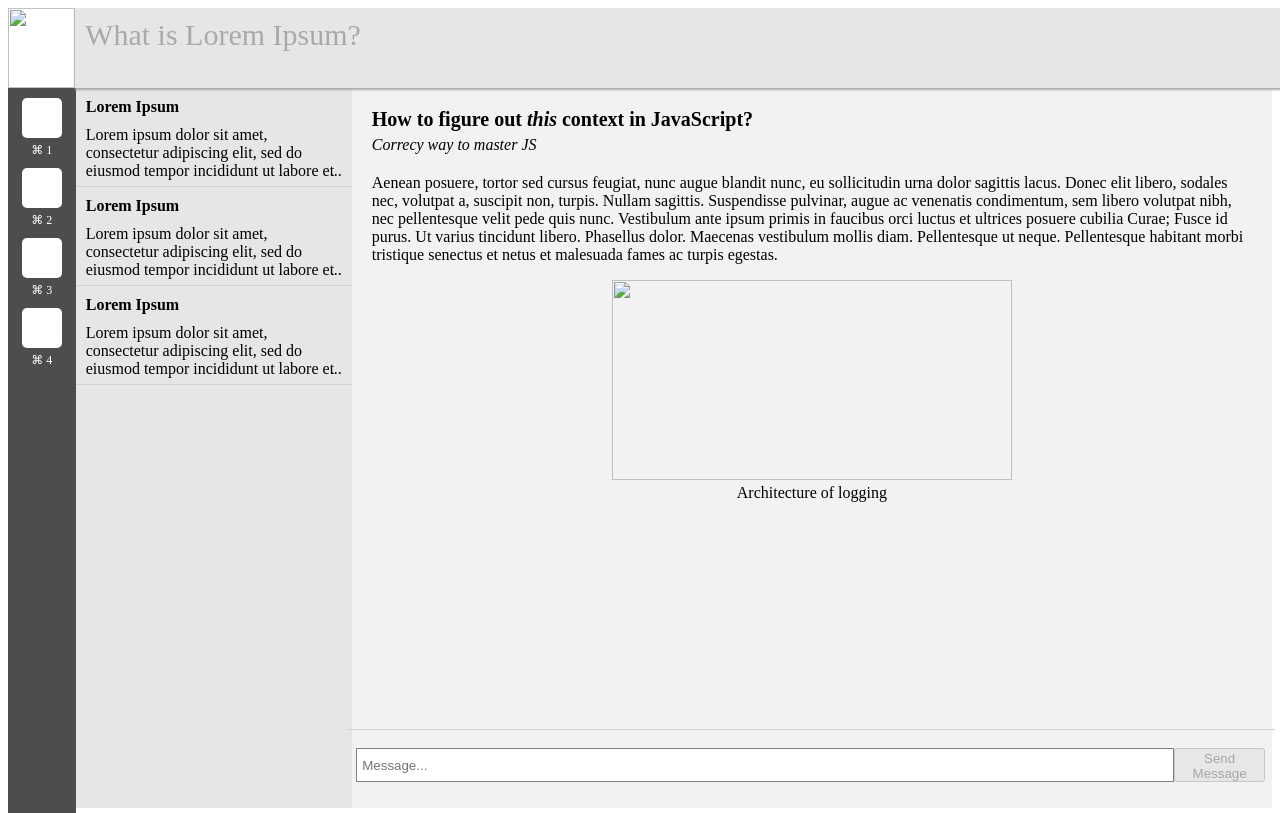
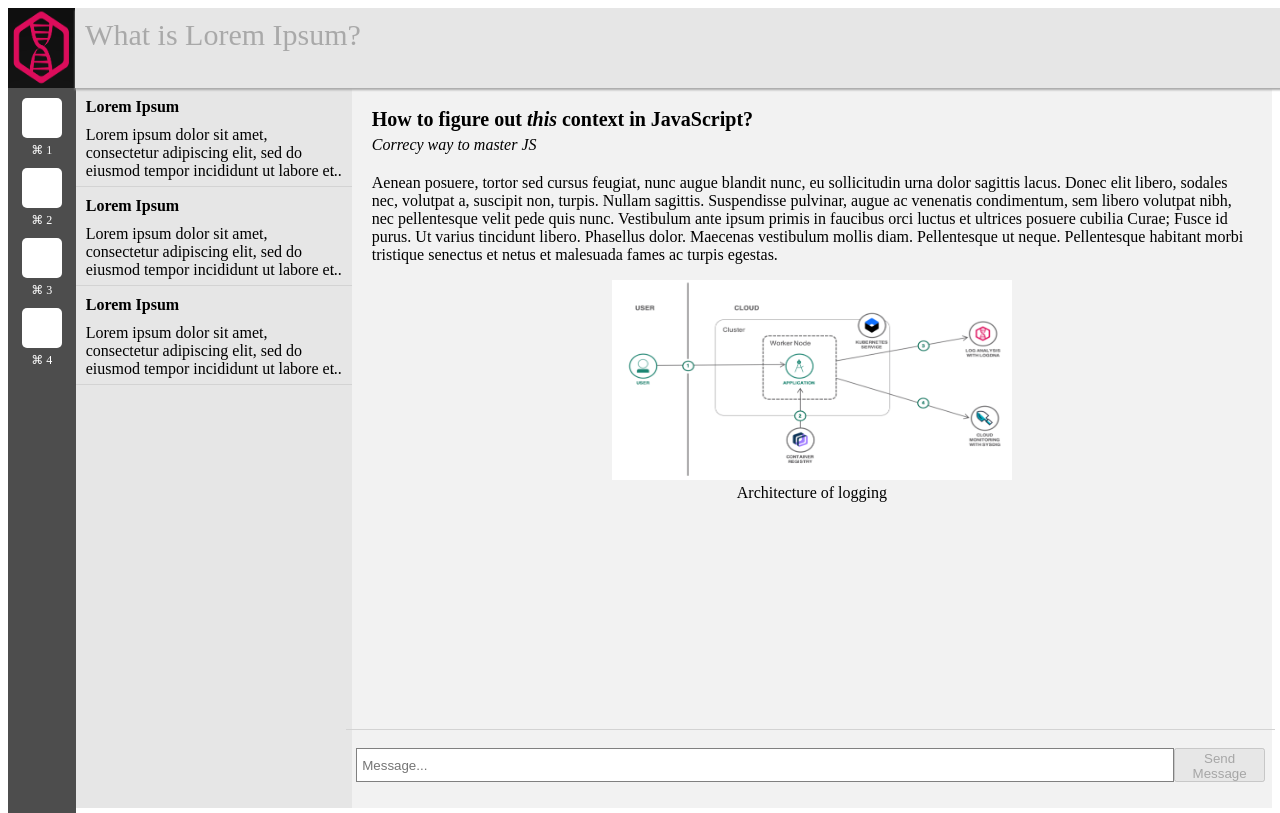
Before and after one commit to Messmania/LogDNA_Project, a plain HTML site: page index.html in a window 1280 px wide. Drawn offline with Linux system fonts and the light colour scheme.

Commit message:
Fixed image paths

```diff
--- a/index.html
+++ b/index.html
@@ -8,7 +8,7 @@
     <div class="parentContainer">
         <div class="header">
             <div class="logo">
-                <img src="logDNA.png" class="logoClass">
+                <img src="./images/logDNA.png" class="logoClass">
             </div>
             <div class="title">What is Lorem Ipsum?</div>
         </div>
@@ -81,7 +81,7 @@
                     </div>
                     <div class="imageContainer">
                         <figure>
-                            <img src="architecture.png" class="archImage">
+                            <img src="./images/architecture.png" class="archImage">
                             <figcaption style="text-align:center">Architecture of logging</figcaption>
                         </figure>
                     </div>
```
